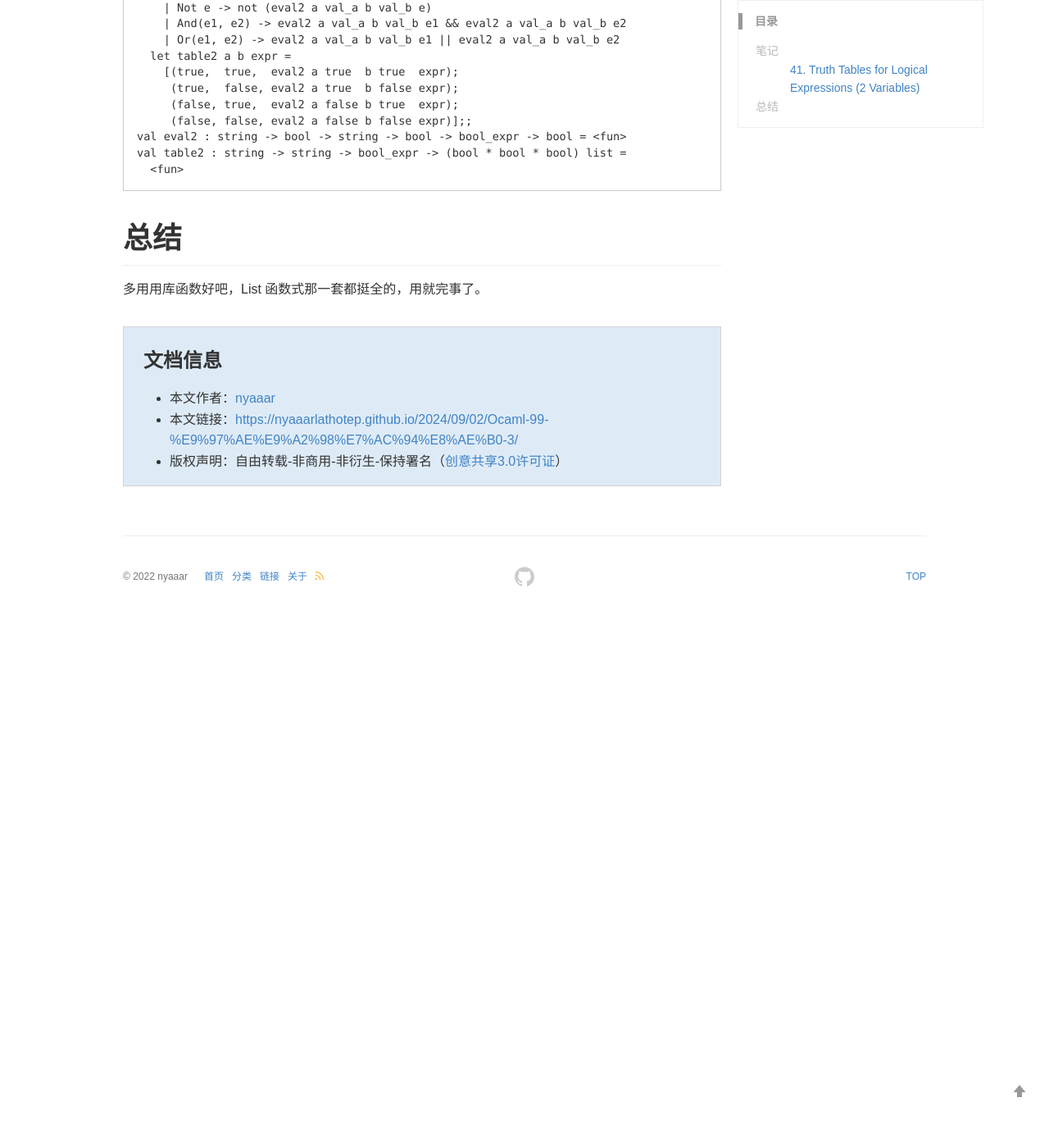
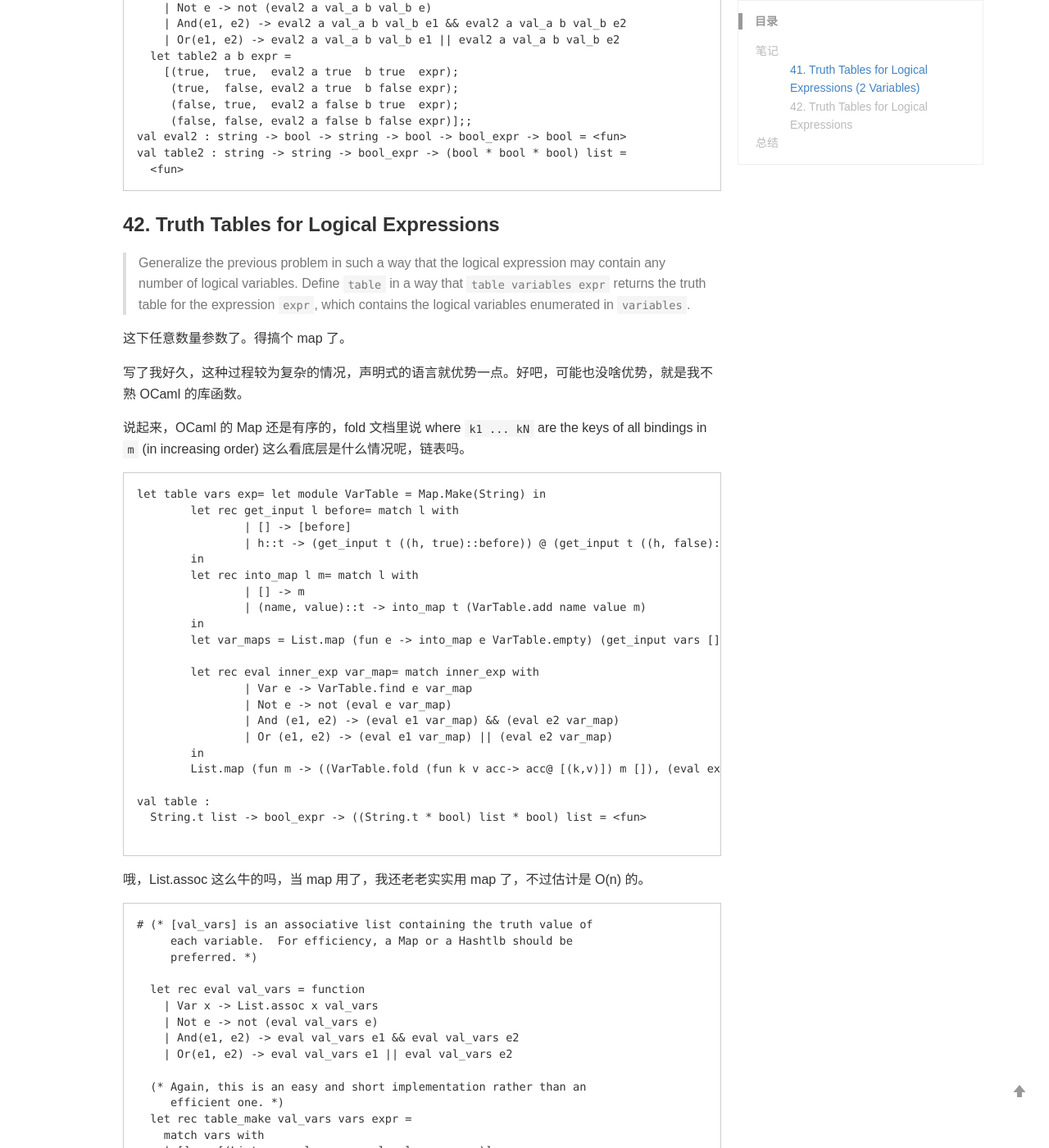
Before and after one commit to nyaaarlathotep/nyaaarlathotep.github.io, a Jekyll site: the page built from _posts/2024-9-2- Ocaml 99 问题笔记 3.md, in a window 1280 px wide and 1400 px high, scrolled down 1700 px. Shown: the whole window at 82% size. Built offline with Jekyll 4.4.1, drawn with Linux system fonts in a browser that asks for light colours; comment, search, counter and statistics services are not loaded; a style sheet for code colours, icons or effects is not loaded; before the commit the page ends 2460 px from its top, so only the background shows below that; some of the changed text lies outside the part shown.

Commit message:
Update 2024-9-2- Ocaml 99 问题笔记 3.md

````diff
--- a/_posts/2024-9-2- Ocaml 99 问题笔记 3.md
+++ b/_posts/2024-9-2- Ocaml 99 问题笔记 3.md
@@ -90,6 +90,73 @@ val table2 : string -> string -> bool_expr -> (bool * bool * bool) list =
   <fun>
 ```
 
+### 42.  Truth Tables for Logical Expressions
+
+> Generalize the previous problem in such a way that the logical expression may contain any number of logical variables. Define `table` in a way that `table variables expr` returns the truth table for the expression `expr`, which contains the logical variables enumerated in `variables`.
+
+这下任意数量参数了。得搞个 map 了。
+
+写了我好久，这种过程较为复杂的情况，声明式的语言就优势一点。好吧，可能也没啥优势，就是我不熟 OCaml 的库函数。
+
+说起来，OCaml 的 Map 还是有序的，fold 文档里说 where `k1 ... kN` are the keys of all bindings in `m` (in increasing order) 这么看底层是什么情况呢，链表吗。
+
+```
+let table vars exp= let module VarTable = Map.Make(String) in
+	let rec get_input l before= match l with
+		| [] -> [before]
+		| h::t -> (get_input t ((h, true)::before)) @ (get_input t ((h, false)::before))
+	in
+	let rec into_map l m= match l with
+		| [] -> m
+		| (name, value)::t -> into_map t (VarTable.add name value m)
+	in
+	let var_maps = List.map (fun e -> into_map e VarTable.empty) (get_input vars []) in
+
+	let rec eval inner_exp var_map= match inner_exp with
+		| Var e -> VarTable.find e var_map
+		| Not e -> not (eval e var_map)
+		| And (e1, e2) -> (eval e1 var_map) && (eval e2 var_map)
+		| Or (e1, e2) -> (eval e1 var_map) || (eval e2 var_map)
+	in
+	List.map (fun m -> ((VarTable.fold (fun k v acc-> acc@ [(k,v)]) m []), (eval exp m))) var_maps;;
+
+val table :
+  String.t list -> bool_expr -> ((String.t * bool) list * bool) list = <fun>
+
+```
+
+哦，List.assoc 这么牛的吗，当 map 用了，我还老老实实用 map 了，不过估计是 O(n) 的。
+
+```
+# (* [val_vars] is an associative list containing the truth value of
+     each variable.  For efficiency, a Map or a Hashtlb should be
+     preferred. *)
+
+  let rec eval val_vars = function
+    | Var x -> List.assoc x val_vars
+    | Not e -> not (eval val_vars e)
+    | And(e1, e2) -> eval val_vars e1 && eval val_vars e2
+    | Or(e1, e2) -> eval val_vars e1 || eval val_vars e2
+
+  (* Again, this is an easy and short implementation rather than an
+     efficient one. *)
+  let rec table_make val_vars vars expr =
+    match vars with
+    | [] -> [(List.rev val_vars, eval val_vars expr)]
+    | v :: tl ->
+         table_make ((v, true) :: val_vars) tl expr
+       @ table_make ((v, false) :: val_vars) tl expr
+
+  let table vars expr = table_make [] vars expr;;
+val eval : (string * bool) list -> bool_expr -> bool = <fun>
+val table_make :
+  (string * bool) list ->
+  string list -> bool_expr -> ((string * bool) list * bool) list = <fun>
+val table : string list -> bool_expr -> ((string * bool) list * bool) list =
+  <fun>
+
+```
+
+
+
 # 总结
-
-多用用库函数好吧，List 函数式那一套都挺全的，用就完事了。
````
